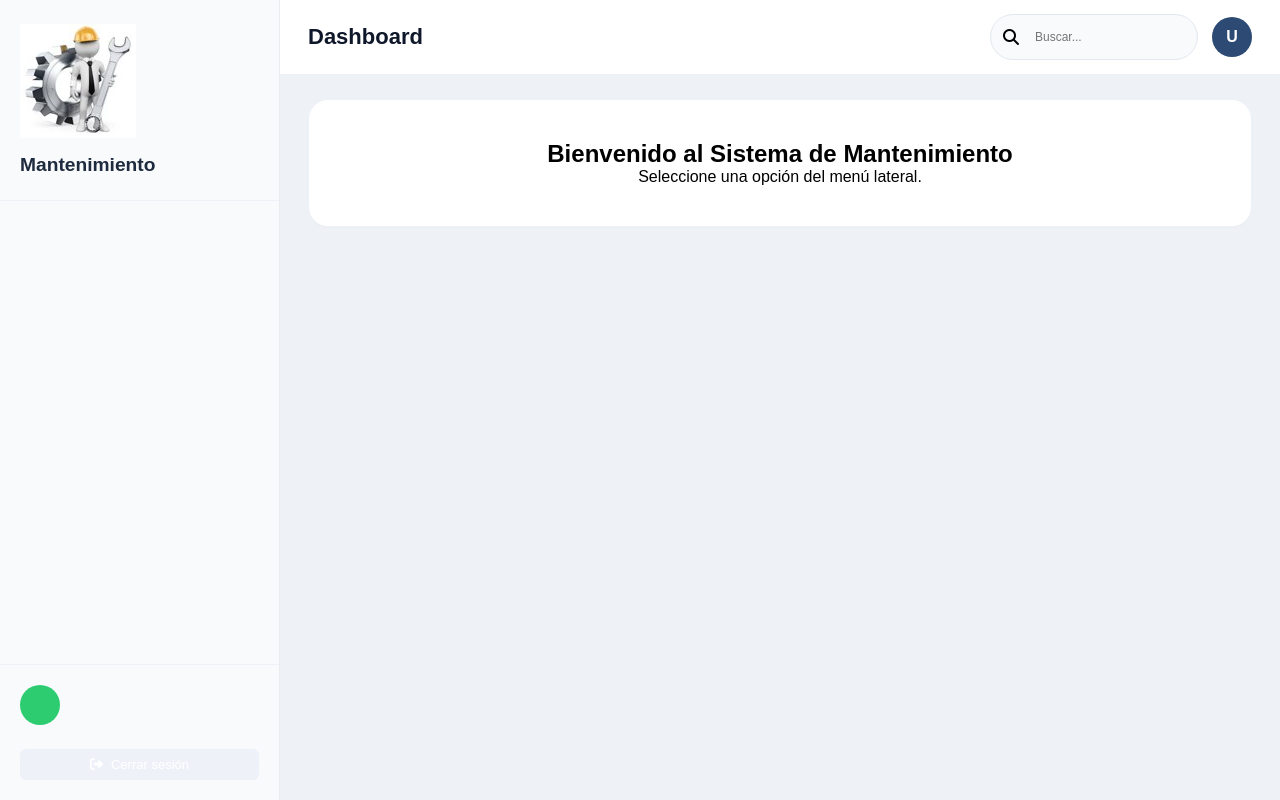
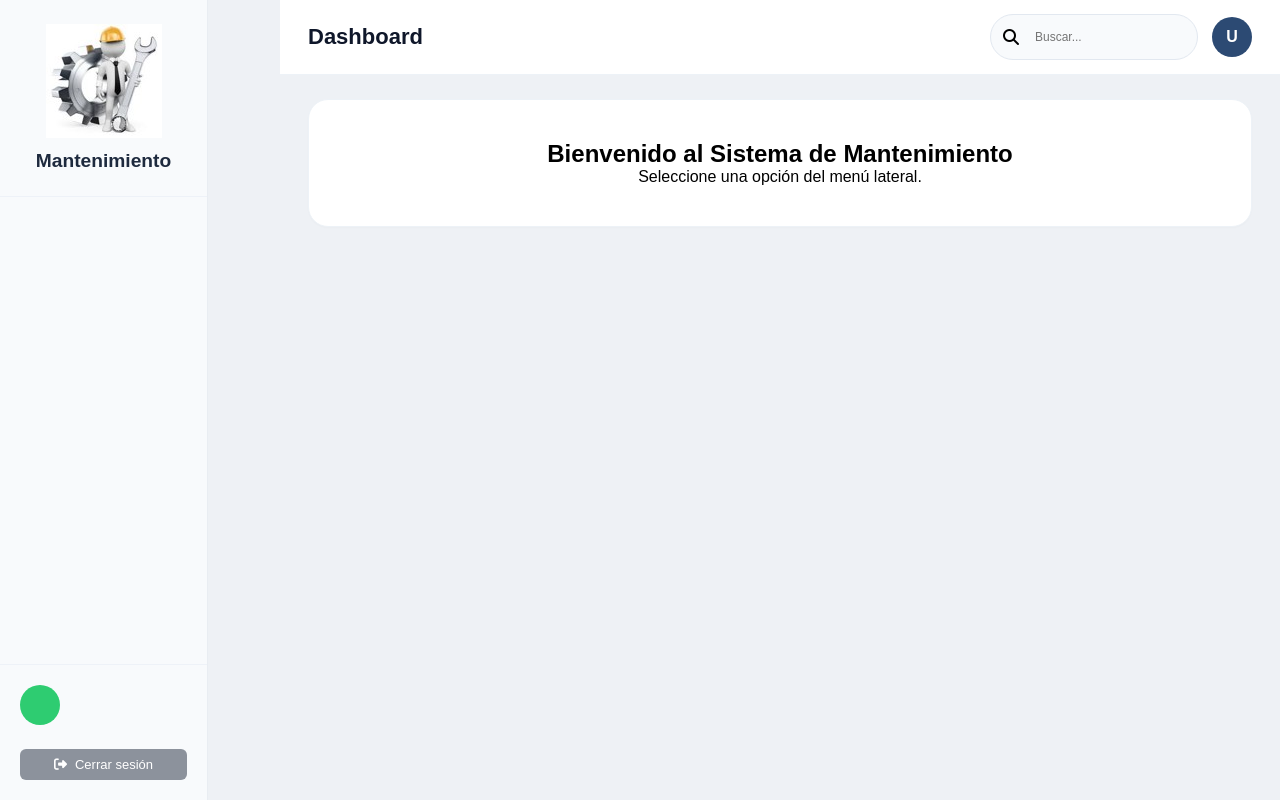
Before and after one commit to Megniux/app-mantenimiento, a plain HTML site: page index.html in a window 1280 px wide. Drawn offline with Linux system fonts and the light colour scheme; no server answers.

Commit message:
Update styles.css

```diff
--- a/styles.css
+++ b/styles.css
@@ -210,7 +210,7 @@
 
 /* Sidebar */
 .sidebar {
-    width: 280px;
+    width: 208px;
     background: #f8fafc;
     border-right: 1px solid #e9edf2;
     display: flex;
@@ -225,15 +225,20 @@
 .sidebar-header {
     padding: 24px 20px;
     border-bottom: 1px solid #eef2f8;
+    text-align: center;
 }
 .sidebar-logo {
     max-width: 140px;
     margin-bottom: 12px;
+    display: block;
+    margin-left: auto;
+    margin-right: auto;
 }
 .sidebar-header h2 {
     font-size: 1.2rem;
     font-weight: 600;
     color: #1e2a3e;
+    text-align: center;
 }
 .sidebar-nav {
     flex: 1;
@@ -295,7 +300,7 @@
     color: #7e8b9c;
 }
 .logout-btn-sidebar {
-    background: #eef2f8;
+    background: #8c929c;
     border: none;
     padding: 8px;
     border-radius: 6px;
```
